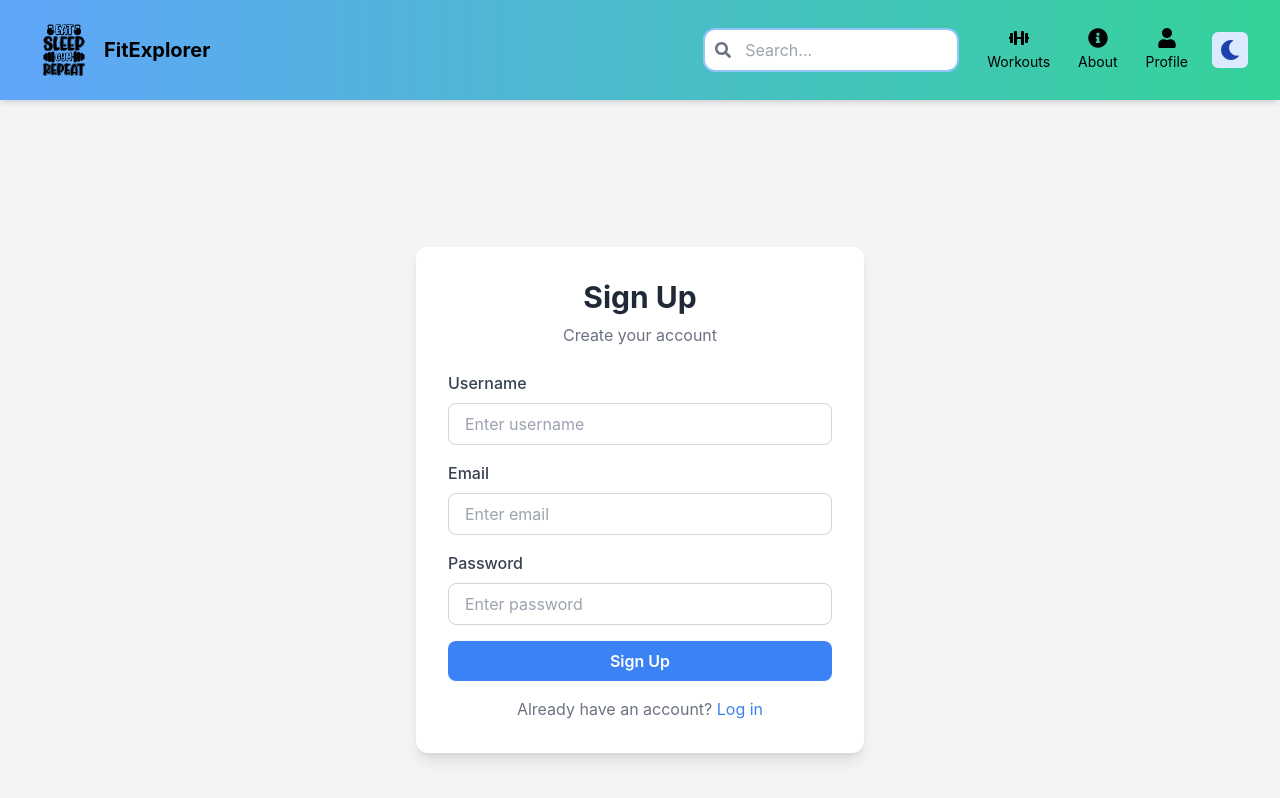
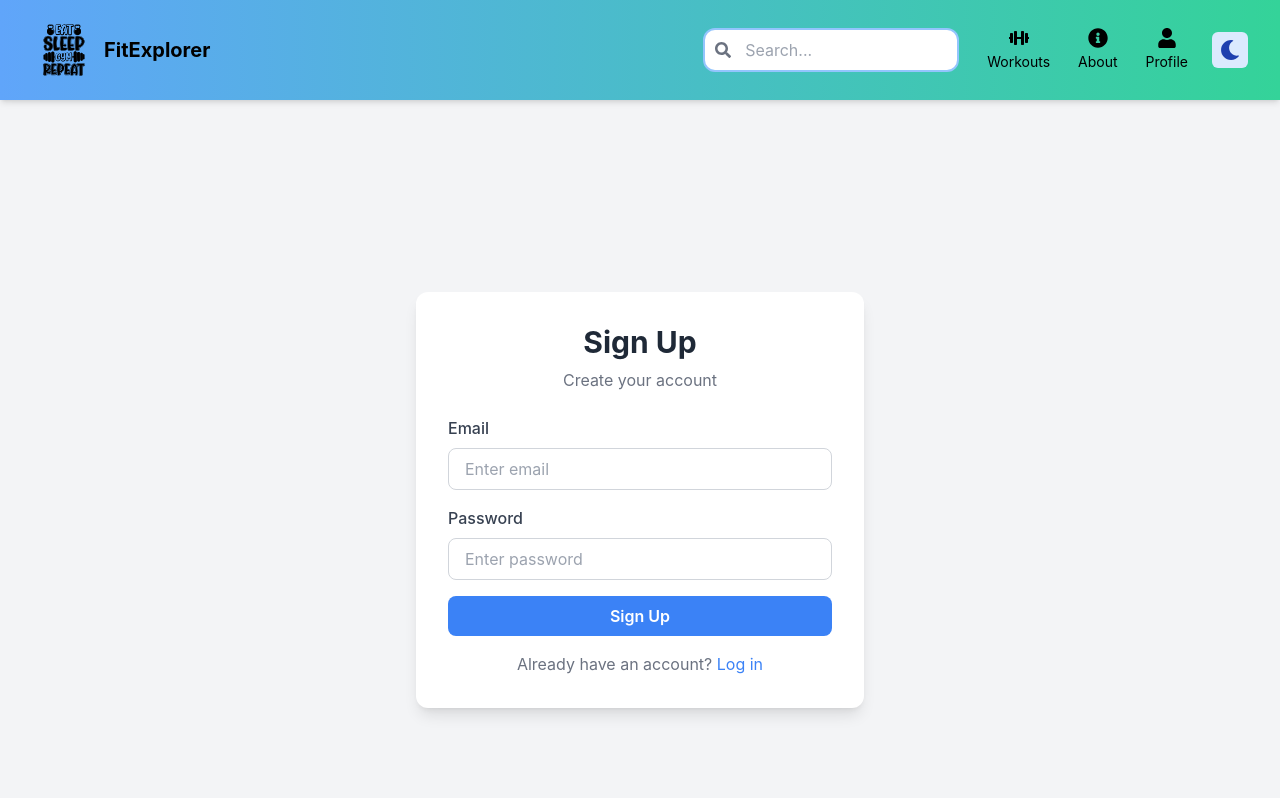
Before and after one commit to Chia213/FitExplorer, a React (Vite) app in the folder frontend/: page /signup in a window 1280 px wide. Shown: the top 798 px of the page. Built offline with nearby package versions, Linux system fonts and the light colour scheme.

Commit message:
Update Signup.jsx so it sends request to backend

```diff
--- a/frontend/src/pages/Signup.jsx
+++ b/frontend/src/pages/Signup.jsx
@@ -1,11 +1,15 @@
 import React, { useState } from "react";
+import { registerUser } from "../api/auth";
+import { useNavigate } from "react-router-dom";
 
 function Signup() {
   const [formData, setFormData] = useState({
-    username: "",
     email: "",
     password: "",
   });
+  const [error, setError] = useState(null);
+  const [success, setSuccess] = useState(null);
+  const navigate = useNavigate();
 
   const handleChange = (e) => {
     const { name, value } = e.target;
@@ -15,9 +19,23 @@ function Signup() {
     }));
   };
 
-  const handleSubmit = (e) => {
+  const handleSubmit = async (e) => {
     e.preventDefault();
-    console.log("Signup Data:", formData);
+    setError(null);
+    setSuccess(null);
+
+    try {
+      const response = await registerUser(formData.email, formData.password);
+
+      if (response.message === "User registered successfully") {
+        setSuccess("Account created! Redirecting to login...");
+        setTimeout(() => navigate("/login"), 2000);
+      } else {
+        setError(response.detail || "Failed to register.");
+      }
+    } catch (err) {
+      setError("Something went wrong. Try again.");
+    }
   };
 
   return (
@@ -30,25 +48,12 @@ function Signup() {
           Create your account
         </p>
 
+        {error && <p className="text-red-500 text-center mt-2">{error}</p>}
+        {success && (
+          <p className="text-green-500 text-center mt-2">{success}</p>
+        )}
+
         <form onSubmit={handleSubmit} className="mt-6 space-y-4">
-          <div>
-            <label className="block text-gray-700 dark:text-gray-300 font-medium">
-              Username
-            </label>
-            <input
-              type="text"
-              name="username"
-              value={formData.username}
-              onChange={handleChange}
-              placeholder="Enter username"
-              required
-              className="w-full px-4 py-2 mt-2 border border-gray-300 dark:border-gray-600 rounded-lg
-                         bg-white dark:bg-gray-700
-                         text-gray-900 dark:text-gray-100
-                         focus:outline-none focus:ring-2 focus:ring-blue-400 dark:focus:ring-blue-500"
-            />
-          </div>
-
           <div>
             <label className="block text-gray-700 dark:text-gray-300 font-medium">
               Email
```
